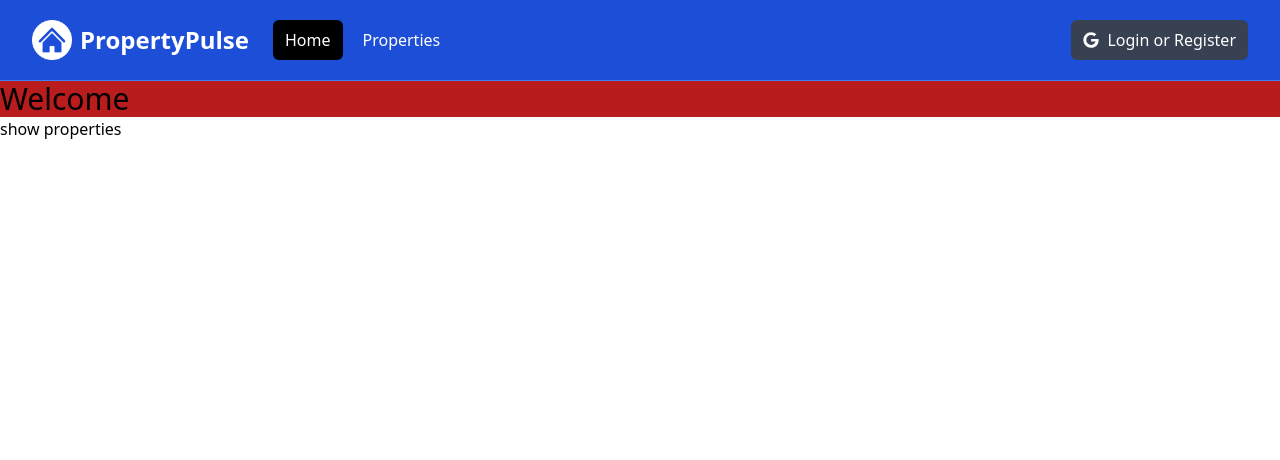
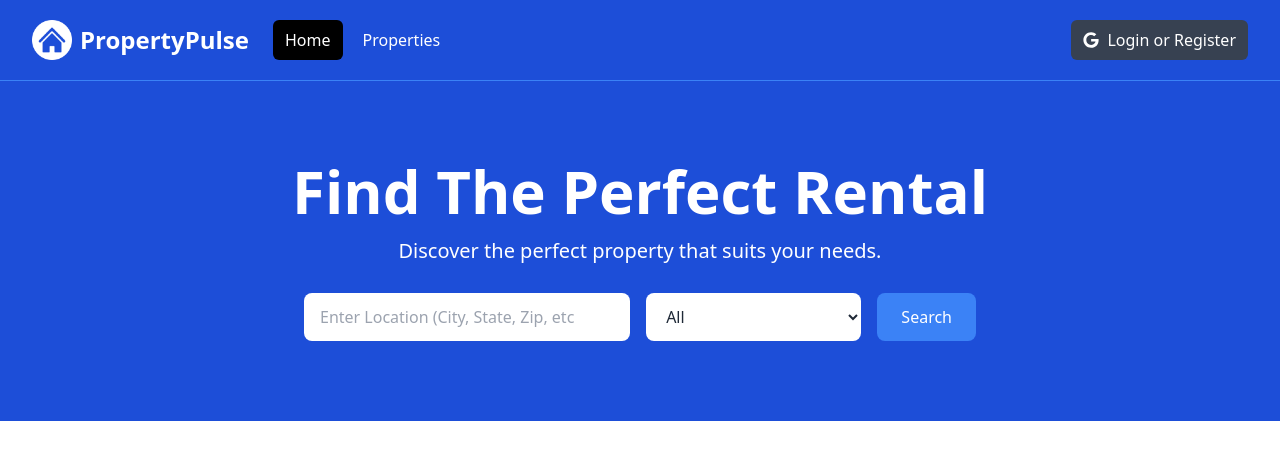
Before and after one commit to mishkamag/rental-properties, a Next.js app: page / in a window 1280 px wide. Shown: the top 460 px of the page. Built offline with nearby package versions, Linux system fonts and the light colour scheme.

Commit message:
feat: add hero section but no functionality

```diff
--- a/app/page.jsx
+++ b/app/page.jsx
@@ -1,11 +1,10 @@
-import Link from "next/link";
+import Hero from "@/components/Hero";
 
 const HomePage = () => {
   return (
-    <div>
-      <h1 className="text-3xl bg-red-700">Welcome</h1>
-      <Link href="properties">show properties</Link>
-    </div>
+    <>
+      <Hero />
+    </>
   );
 };
 
--- /dev/null
+++ b/components/Hero.jsx
@@ -0,0 +1,56 @@
+const Hero = () => {
+  return (
+    <section className="bg-blue-700 py-20 mb-4">
+      <div className="max-w-7xl mx-auto px-4 sm:px-6 lg:px-8 flex flex-col items-center">
+        <div className="text-center">
+          <h1 className="text-4xl font-extrabold text-white sm:text-5xl md:text-6xl">
+            Find The Perfect Rental
+          </h1>
+          <p className="my-4 text-xl text-white">
+            Discover the perfect property that suits your needs.
+          </p>
+        </div>
+        <form className="mt-3 mx-auto max-w-2xl w-full flex flex-col md:flex-row items-center">
+          <div className="w-full md:w-3/5 md:pr-2 mb-4 md:mb-0">
+            <label htmlFor="location" className="sr-only">
+              Location
+            </label>
+            <input
+              type="text"
+              id="location"
+              placeholder="Enter Location (City, State, Zip, etc"
+              className="w-full px-4 py-3 rounded-lg bg-white text-gray-800 focus:outline-none focus:ring focus:ring-blue-500"
+            />
+          </div>
+          <div className="w-full md:w-2/5 md:pl-2">
+            <label htmlFor="property-type" className="sr-only">
+              Property Type
+            </label>
+            <select
+              id="property-type"
+              className="w-full px-4 py-3 rounded-lg bg-white text-gray-800 focus:outline-none focus:ring focus:ring-blue-500"
+            >
+              <option value="All">All</option>
+              <option value="Apartment">Apartment</option>
+              <option value="Studio">Studio</option>
+              <option value="Condo">Condo</option>
+              <option value="House">House</option>
+              <option value="Cabin Or Cottage">Cabin or Cottage</option>
+              <option value="Loft">Loft</option>
+              <option value="Room">Room</option>
+              <option value="Other">Other</option>
+            </select>
+          </div>
+          <button
+            type="submit"
+            className="md:ml-4 mt-4 md:mt-0 w-full md:w-auto px-6 py-3 rounded-lg bg-blue-500 text-white hover:bg-blue-600 focus:outline-none focus:ring focus:ring-blue-500"
+          >
+            Search
+          </button>
+        </form>
+      </div>
+    </section>
+  );
+};
+
+export default Hero;
```
